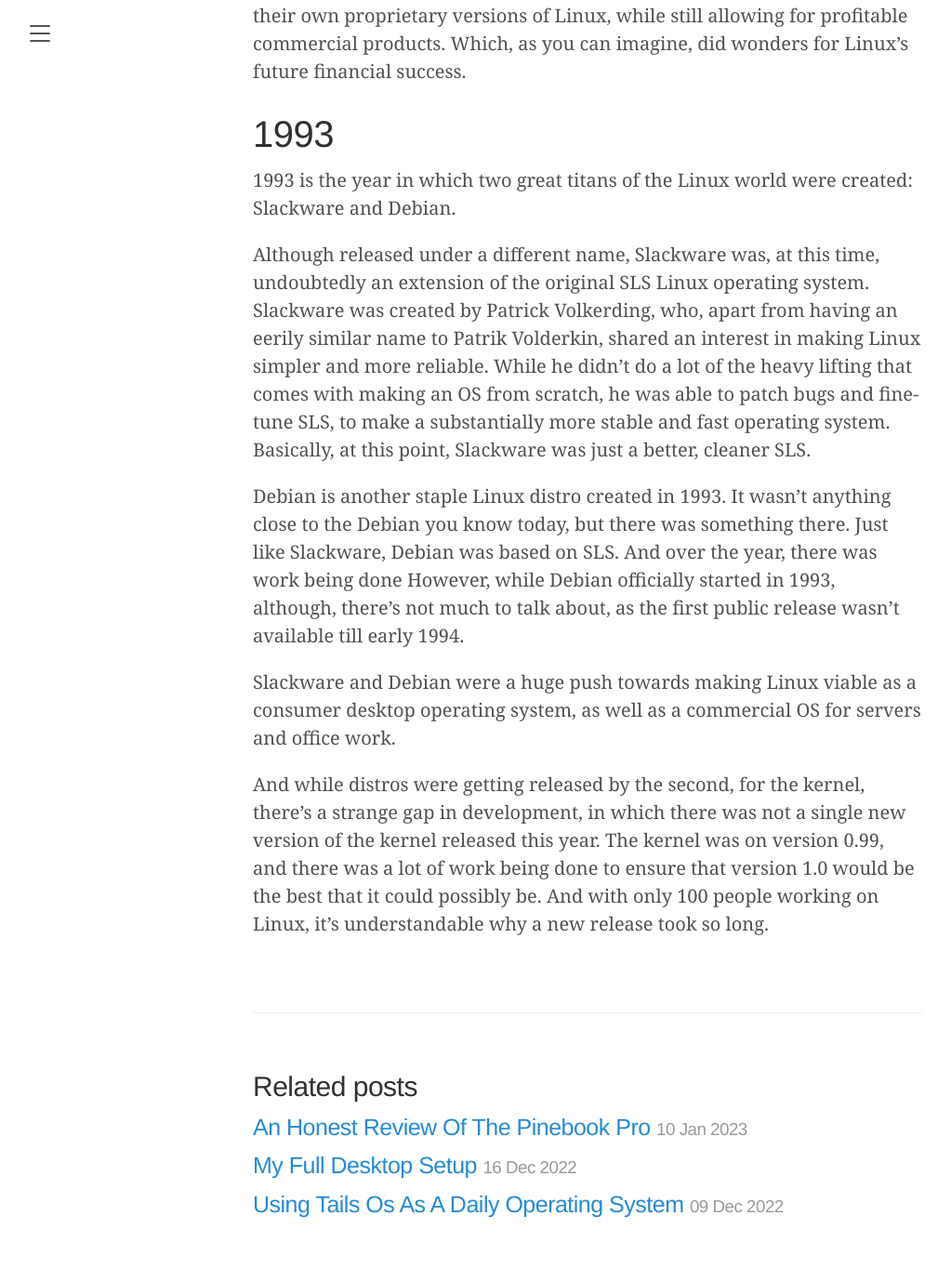
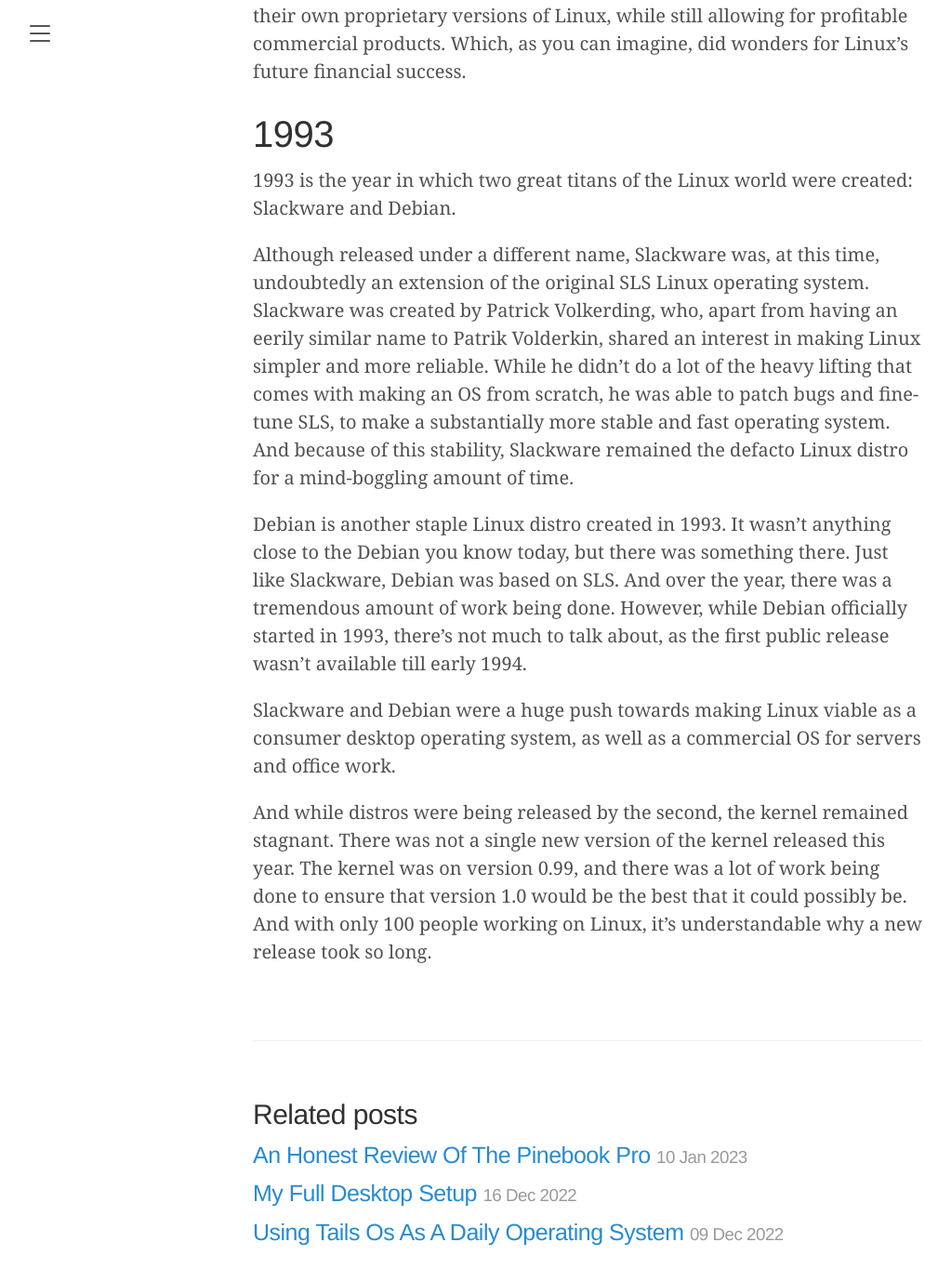
Before and after one commit to TheKernalBlog/TheKernalBlog, a Jekyll site: the page built from _posts/2023-01-18-An-Extremely-Brief-History-Of-Linux-From-1991-To-1993.md, in a window 1280 px wide and 1400 px high, scrolled down 3414 px. Shown: the top 1379 px of the window at 93% size, without its empty margins (8-1031 px from the left). Built offline with Jekyll 4.4.1, drawn with Linux system fonts in a browser that asks for light colours; our own code applies the rules of GitHub Pages for plain Markdown files.

Commit message:
Update 2023-01-18-An-Extremely-Brief-History-Of-Linux-From-1991-To-1993.md

```diff
--- a/_posts/2023-01-18-An-Extremely-Brief-History-Of-Linux-From-1991-To-1993.md
+++ b/_posts/2023-01-18-An-Extremely-Brief-History-Of-Linux-From-1991-To-1993.md
@@ -44,10 +44,10 @@
 
 1993 is the year in which two great titans of the Linux world were created: Slackware and Debian.
 
-Although released under a different name, Slackware was, at this time, undoubtedly an extension of the original SLS Linux operating system. Slackware was created by Patrick Volkerding, who, apart from having an eerily similar name to Patrik Volderkin, shared an interest in making Linux simpler and more reliable. While he didn't do a lot of the heavy lifting that comes with making an OS from scratch, he was able to patch bugs and fine-tune SLS, to make a substantially more stable and fast operating system. Basically, at this point, Slackware was just a better, cleaner SLS.
+Although released under a different name, Slackware was, at this time, undoubtedly an extension of the original SLS Linux operating system. Slackware was created by Patrick Volkerding, who, apart from having an eerily similar name to Patrik Volderkin, shared an interest in making Linux simpler and more reliable. While he didn't do a lot of the heavy lifting that comes with making an OS from scratch, he was able to patch bugs and fine-tune SLS, to make a substantially more stable and fast operating system. And because of this stability, Slackware remained the defacto Linux distro for a mind-boggling amount of time.
 
-Debian is another staple Linux distro created in 1993. It wasn't anything close to the Debian you know today, but there was something there. Just like Slackware, Debian was based on SLS. And over the year, there was work being done However, while Debian officially started in 1993, although, there's not much to talk about, as the first public release wasn't available till early 1994.
+Debian is another staple Linux distro created in 1993. It wasn't anything close to the Debian you know today, but there was something there. Just like Slackware, Debian was based on SLS. And over the year, there was a tremendous amount of work being done. However, while Debian officially started in 1993, there's not much to talk about, as the first public release wasn't available till early 1994.
 
 Slackware and Debian were a huge push towards making Linux viable as a consumer desktop operating system, as well as a commercial OS for servers and office work.
 
-And while distros were getting released by the second, for the kernel, there's a strange gap in development, in which there was not a single new version of the kernel released this year. The kernel was on version 0.99, and there was a lot of work being done to ensure that version 1.0 would be the best that it could possibly be. And with only 100 people working on Linux, it's understandable why a new release took so long.
+And while distros were being released by the second, the kernel remained stagnant. There was not a single new version of the kernel released this year. The kernel was on version 0.99, and there was a lot of work being done to ensure that version 1.0 would be the best that it could possibly be. And with only 100 people working on Linux, it's understandable why a new release took so long.
```
